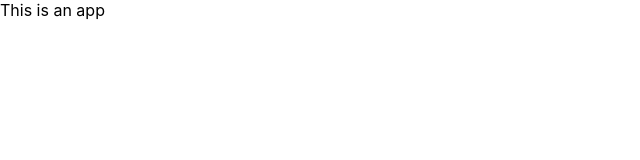
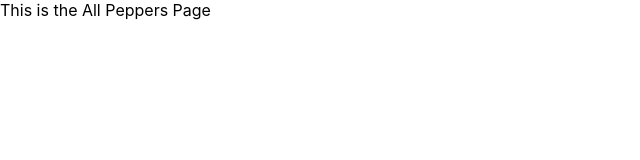
Before and after one commit to cawilson1/cohort5reachrouterpeppers, a React (Create React App) app: page /allpeppers in a window 1280 px wide. Shown: the top 160 px of the page, without its empty margins (0-640 px from the left). Built offline with nearby package versions, Linux system fonts and the light colour scheme.

Commit message:
added public routes

```diff
--- a/src/App.js
+++ b/src/App.js
@@ -1,7 +1,12 @@
 import React from "react";
+import PublicRoutes from "./components/PublicRoutes";
 
 function App() {
-  return <div>This is an app</div>;
+  return (
+    <div>
+      <PublicRoutes />
+    </div>
+  );
 }
 
 export default App;
--- /dev/null
+++ b/src/Pages/AllPeppers.js
@@ -0,0 +1,5 @@
+import React from "react";
+
+export default function AllPeppers() {
+  return <div>This is the All Peppers Page</div>;
+}
--- /dev/null
+++ b/src/Pages/Home.js
@@ -0,0 +1,5 @@
+import React from "react";
+
+export default function Home() {
+  return <div>This is the home Page</div>;
+}
--- /dev/null
+++ b/src/Pages/NotFound.js
@@ -0,0 +1,5 @@
+import React from "react";
+
+export default function NotFound() {
+  return <div>There is nothing at this page</div>;
+}
--- /dev/null
+++ b/src/Pages/SignIn.js
@@ -0,0 +1,5 @@
+import React from "react";
+
+export default function SignIn() {
+  return <div>This is the siign in Page</div>;
+}
--- /dev/null
+++ b/src/components/PublicRoutes.js
@@ -0,0 +1,17 @@
+import React from "react";
+import { Router } from "@reach/router";
+import Home from "../Pages/Home";
+import AllPeppers from "../Pages/AllPeppers";
+import SignIn from "../Pages/SignIn";
+import NotFound from "../Pages/NotFound";
+
+export default function PublicRoutes() {
+  return (
+    <Router>
+      <NotFound default />
+      <Home path="/" />
+      <AllPeppers path="/allpeppers" />
+      <SignIn path="/signin" />
+    </Router>
+  );
+}
```
